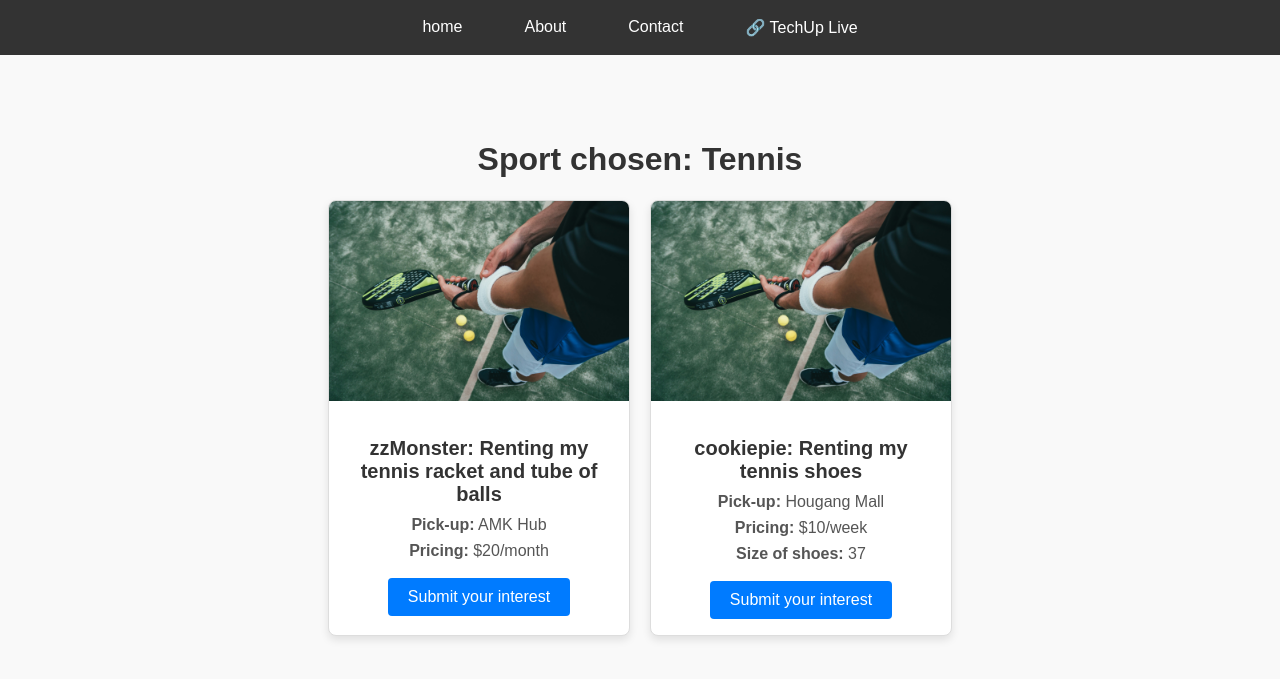
After one commit to oliviakam99/techup-okkam, a Node server app: page /detail in a window 1280 px wide. The commit adds this page. Shown: the top 679 px of the page. Run offline with Node 20, Linux system fonts and the light colour scheme.

Commit message:
sports v5

```diff
--- /dev/null
+++ b/public/css/detailStyle.css
@@ -0,0 +1,67 @@
+
+body {
+    font-family: Arial, sans-serif;
+    background-color: #f9f9f9;
+    display: flex;
+    flex-direction: column;
+    align-items: center;
+    padding: 20px;
+}
+
+h1 {
+color: #333;
+text-align: center;
+}
+
+.container {
+display: flex;
+justify-content: center;
+gap: 20px;
+max-width: 1000px;
+flex-wrap: wrap;
+}
+
+.card {
+background-color: #fff;
+border: 1px solid #ddd;
+border-radius: 8px;
+box-shadow: 0 4px 8px rgba(0, 0, 0, 0.1);
+overflow: hidden;
+width: 300px;
+text-align: center;
+}
+
+.card img {
+width: 100%;
+height: auto;
+}
+
+.card-content {
+padding: 16px;
+}
+
+.card-content h2 {
+font-size: 20px;
+color: #333;
+margin-bottom: 10px;
+}
+
+.card-content p {
+margin: 8px 0;
+color: #555;
+}
+
+.submit-link {
+display: inline-block;
+margin-top: 10px;
+padding: 10px 20px;
+color: #fff;
+background-color: #007bff;
+border-radius: 4px;
+text-decoration: none;
+transition: background-color 0.3s;
+}
+
+.submit-link:hover {
+background-color: #0056b3;
+}
--- /dev/null
+++ b/public/css/navBarStyle.css
@@ -0,0 +1,40 @@
+body {
+    margin-top: 100px;
+}
+
+.navbar {
+    width: 100%;
+    background-color: #333;
+    overflow: hidden;
+    padding: 10px 0;
+    position: fixed;
+    top: 0;
+    left: 0;
+    z-index: 1000;
+  }
+
+  .navbar ul {
+    list-style-type: none;
+    margin: 0;
+    padding: 0;
+    display: flex;
+    justify-content: center;
+  }
+
+  .navbar ul li {
+    padding: 0 15px;
+  }
+
+  .navbar ul li a {
+    text-decoration: none;
+    color: white;
+    font-size: 16px;
+    padding: 8px 16px;
+    display: block;
+    transition: background-color 0.3s;
+  }
+
+  .navbar ul li a:hover {
+    background-color: #575757;
+    border-radius: 4px;
+  }
--- a/server.js
+++ b/server.js
@@ -35,7 +35,7 @@ app.get('/', async function(req, res) {
 
 
         // Render the homepage with all the blog posts
-        await res.render('pages/home', { blogs: blogs });
+        await res.render('pages/frontPage', { blogs: blogs });
       } catch (error) {
         res.render('pages/home');
         console.log(error);
@@ -45,6 +45,11 @@ app.get('/', async function(req, res) {
 // About page
 app.get('/about', function(req, res) {
     res.render('pages/about');
+});
+
+// oli page
+app.get('/detail', function(req, res) {
+  res.render('pages/sportDetails');
 });
 
 // New post page
--- a/views/pages/about.ejs
+++ b/views/pages/about.ejs
@@ -6,6 +6,7 @@
     <title>Home</title>
     <link rel="stylesheet" href="https://cdn.jsdelivr.net/npm/@picocss/pico@2/css/pico.min.css"/>
     <link rel="stylesheet" href="/css/style.css" >
+    <link rel="stylesheet" href="/css/navBarStyle.css" >
 </head>
 <body>
     <main class="container">
--- /dev/null
+++ b/views/pages/sportDetails.ejs
@@ -0,0 +1,44 @@
+<!DOCTYPE html>
+<html lang="en">
+<head>
+  <meta charset="UTF-8">
+  <meta name="viewport" content="width=device-width, initial-scale=1.0">
+  <title>Sports Rentals</title>
+  <link rel="stylesheet" href="/css/detailStyle.css" >
+  <link rel="stylesheet" href="/css/navBarStyle.css" >
+</head>
+<body>
+
+  <%- include('../partials/navbar'); %>
+
+  <!-- Main Heading -->
+  <h1>Sport chosen: Tennis</h1>
+
+  <div class="container">
+
+    <!-- First Card -->
+    <div class="card">
+        <img src="/images/tennis.jpg" alt="Tennis Shoes" width="400">
+        <div class="card-content">
+            <h2>zzMonster: Renting my tennis racket and tube of balls</h2>
+            <p><strong>Pick-up:</strong> AMK Hub</p>
+            <p><strong>Pricing:</strong> $20/month</p>
+            <a href="#" class="submit-link">Submit your interest</a>
+        </div>
+    </div>
+
+    <!-- Second Card -->
+    <div class="card">
+      <img src="/images/tennis.jpg" alt="Tennis Shoes" width="400">
+      <div class="card-content">
+        <h2>cookiepie: Renting my tennis shoes</h2>
+        <p><strong>Pick-up:</strong> Hougang Mall</p>
+        <p><strong>Pricing:</strong> $10/week</p>
+        <p><strong>Size of shoes:</strong> 37</p>
+        <a href="#" class="submit-link">Submit your interest</a>
+      </div>
+    </div>
+  </div>
+
+</body>
+</html>
--- a/views/partials/navbar.ejs
+++ b/views/partials/navbar.ejs
@@ -1,11 +1,8 @@
-<nav>
-    <ul>
-      <li><strong>P's Blog</strong></li>
-    </ul>
-    <ul>
-      <li><a href="/">ℹ home</a></li>
-      <li><a href="https://facebook.com">ℹ FB</a></li>
-      <li><a href="/about">ℹ About</a></li>
-      <li><a href="https://techup.live" target="_blank">🔗 TechUp Live</a></li>
-    </ul>
-</nav>
+<div class="navbar">
+  <ul>
+    <li><a href="/">home</a></li>
+    <li><a href="/about">About</a></li>
+    <li><a href="/demo">Contact</a></li>
+    <li><a href="https://techup.live" target="_blank">🔗 TechUp Live</a></li>
+  </ul>
+</div>
```
Also changed, not shown: public/css/frontPageStyle.css (renamed from style.css, +1 -9 lines), views/pages/frontPage.ejs (added, +31 -0 lines), public/images/tennis.jpg (added).
